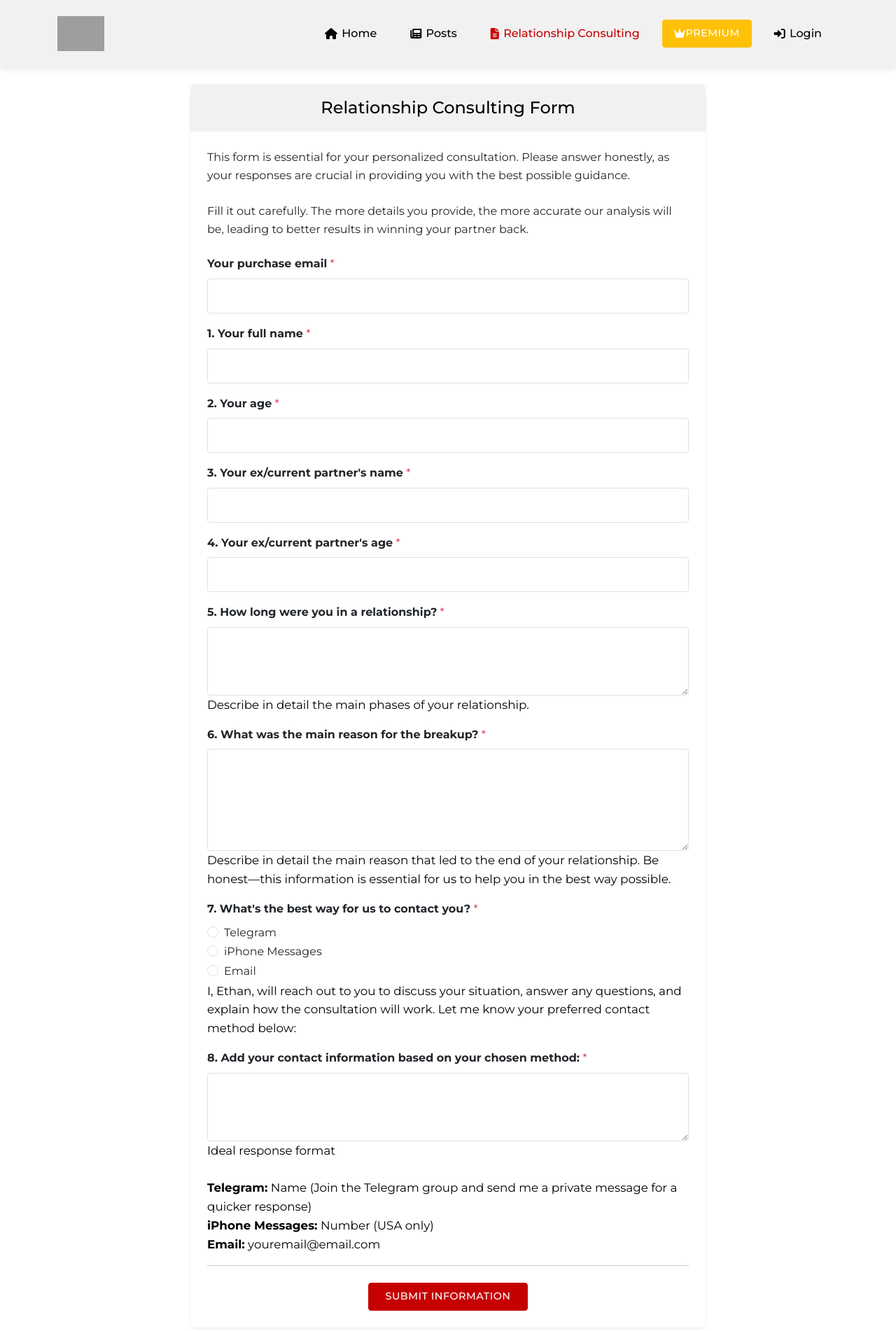
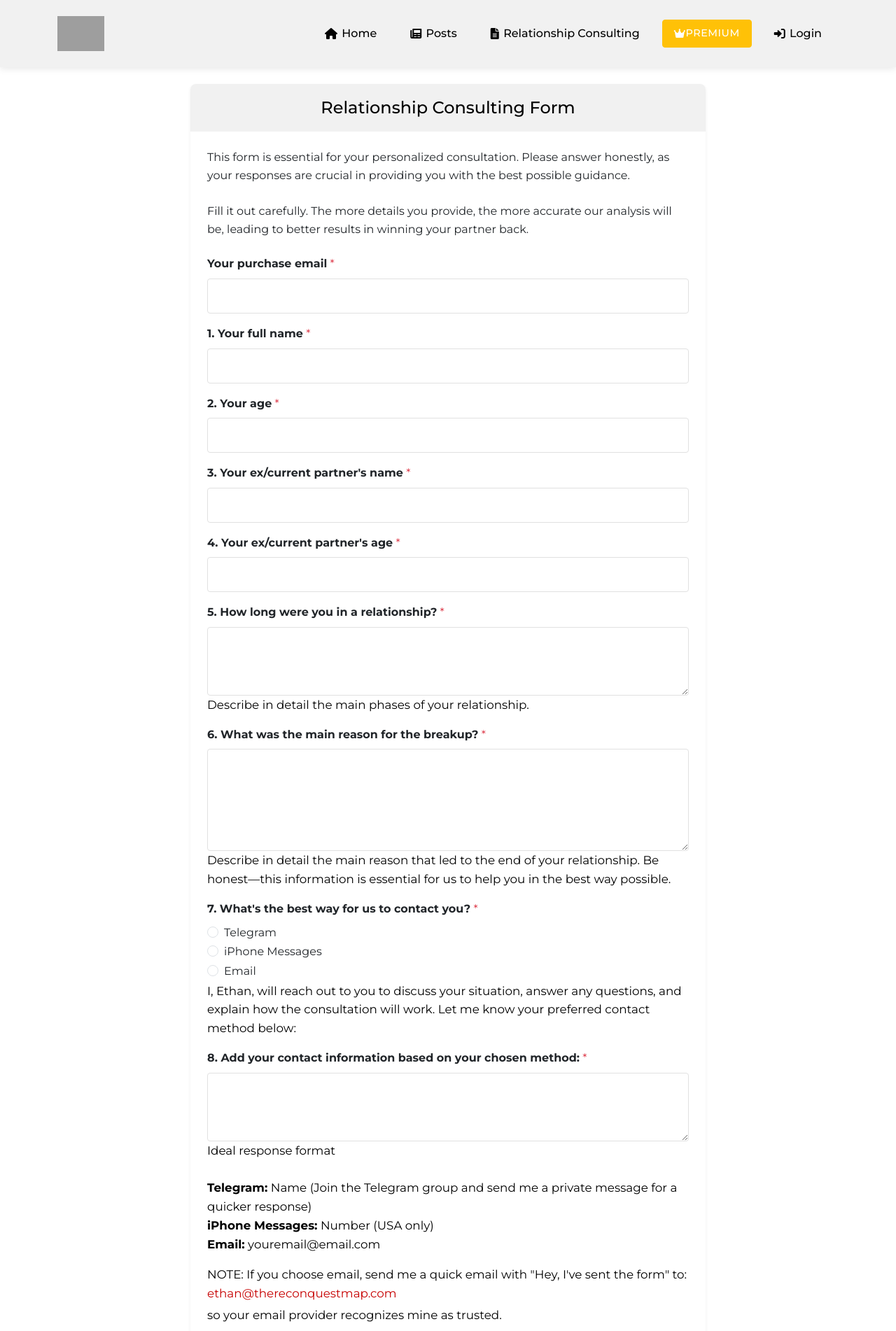
Before and after one commit to joaquimhuelsen1/blog, a Flask app: page /form/blog in a window 1280 px wide. Shown: the top 1902 px of the page at 70% size. Run offline with Flask 2, Linux system fonts and the light colour scheme; parts of the project's set-up code (start-up, migrations or seed data) failed here and were passed over; some libraries are stand-ins or nearby versions; grey boxes are pictures that could not be loaded.

Commit message:
Commit outstanding changes

```diff
--- a/app/static/js/main.js
+++ b/app/static/js/main.js
@@ -12,6 +12,37 @@ document.addEventListener('DOMContentLoaded', function() {
 
     // Hide flash messages after 3 seconds
     setupFlashMessages();
+
+    // --- FINAL LOGIN BUTTON DISABLE LOGIC (No OTP version) ---
+    const loginForm = document.querySelector('form'); // Select the VERY FIRST form on the page
+    // Check if the form exists and its action points to the login route
+    if (loginForm && loginForm.action && loginForm.action.includes('/auth/login')) {
+        console.log("Login form found:", loginForm);
+        loginForm.addEventListener('submit', function(event) {
+            console.log("Submit event detected on form:", this);
+            const submitButton = this.querySelector('input[type="submit"], button[type="submit"]');
+            if (submitButton && !submitButton.disabled) {
+                 console.log("Disabling button, setting text to LOADING..., and applying styles...");
+                 submitButton.disabled = true;
+                 // Set text to LOADING... for both input and button types
+                 if (submitButton.tagName === 'INPUT') {
+                     submitButton.value = 'LOADING...';
+                 }
+                 else {
+                     submitButton.textContent = 'LOADING...'; // Use textContent for button
+                 }
+                 // Apply the standard primary button loading style
+                 submitButton.style.backgroundColor = '#C60000';
+                 submitButton.style.borderColor = '#C60000'; // Also set border color for consistency
+                 submitButton.style.color = '#FFFFFF';
+            } else {
+                 console.log("Button already disabled or not found");
+            }
+        });
+    } else {
+        console.log("Login form not found on the page.");
+    }
+    // --- END FINAL LOGIN BUTTON DISABLE LOGIC ---
 
     // Improve mobile menu transition
     const navbarToggler = document.querySelector('.navbar-toggler');
--- a/app/templates/auth/login.html
+++ b/app/templates/auth/login.html
@@ -18,7 +18,7 @@
                     {% if otp_sent %}
                         {# --- Show OTP Verification Form --- #}
                         <p class="text-center mb-3">A login code has been sent to <strong>{{ email }}</strong>.</p>
-                        <form method="POST" action="{{ url_for('auth.login') }}">
+                        <form method="POST" action="{{ url_for('auth.login') }}" data-login-url="{{ url_for('auth.login') }}">
                             {{ otp_form.hidden_tag() if otp_form else '' }}
                             <div class="form-group mb-3">
                                 {{ otp_form.otp.label(class="form-label") }}
@@ -38,7 +38,7 @@
                         </div>
                     {% else %}
                         {# --- Show Email Form --- #}
-                        <form method="POST" action="{{ url_for('auth.login') }}">
+                        <form method="POST" action="{{ url_for('auth.login') }}" id="login-form" data-login-url="{{ url_for('auth.login') }}">
                             {# {{ login_form.hidden_tag() if login_form else '' }} # Try explicit field instead #}
                             <input type="hidden" name="csrf_token" value="{{ csrf_token() }}"/> {# EXPLICIT CSRF FIELD #}
                             <div class="form-group mb-3">
--- a/app/templates/base.html
+++ b/app/templates/base.html
@@ -135,7 +135,12 @@
                     <li class="nav-item">
                         {# Define UTM parameters for the menu link with new standard #}
                         {% set menu_utm = "utm_source=blog&utm_medium=internal&utm_campaign=2025-consultoria&utm_content=menu-principal" %}
+                        <!-- Comentado para teste
                         <a class="nav-link {% if request.endpoint and request.endpoint == 'main.blog_form' %}active{% endif %}" href="{{ url_for('main.blog_form') }}?{{ menu_utm }}">
+                            <i class="fas fa-file-alt"></i> Relationship Consulting
+                        </a>
+                        -->
+                        <a class="nav-link" href="/form/blog?{{ menu_utm }}"> <!-- Link direto temporário -->
                             <i class="fas fa-file-alt"></i> Relationship Consulting
                         </a>
                     </li>
@@ -245,6 +250,9 @@
     </footer>
     {% endif %}
 
+    {# Adicionar jQuery via CDN ANTES de main.js #}
+    <script src="https://ajax.googleapis.com/ajax/libs/jquery/3.7.1/jquery.min.js"></script>
+
     <script src="https://cdn.jsdelivr.net/npm/bootstrap@5.3.0/dist/js/bootstrap.bundle.min.js"></script>
     <script src="/static/js/main.js"></script>
     {% block extra_js %}{% endblock %}
--- a/app/templates/forms/member_form.html
+++ b/app/templates/forms/member_form.html
@@ -141,12 +141,40 @@
                             {% endif %}
                         </div>
 
+                        <!-- Moved User provided text block -->
+                        <div class="mt-3 text-muted" style="font-size: 1.05em; color: #000000 !important;">
+                            <p class="mb-1">
+                                NOTE: If you choose email, send me a quick email with "Hey, I've sent the form" to:
+                                <a href="mailto:ethan@thereconquestmap.com">ethan@thereconquestmap.com</a>
+                            </p>
+                            <p class="mb-0">
+                                so your email provider recognizes mine as trusted.
+                            </p>
+                            <p class="mt-2 mb-0">
+                                Once you send the email, I’ll confirm receipt within 24 hours — though I usually reply to this first message within a few hours. So keep an eye on your inbox, promotions tab, or spam folder.
+
+
+
+
+
+
+
+
+                            </p>
+                        </div>
+                        <!-- End Moved User provided text block -->
+
                         <hr>
 
                         <!-- Centered Submit Button -->
                         <div class="text-center mt-4">
                             {{ form.submit(class="btn btn-primary btn-lg") }}
                         </div>
+
+                        <!-- User provided text block -->
+                        <!-- THIS BLOCK IS MOVED ABOVE -->
+                        <!-- End User provided text block -->
+
                     </form>
                 {% endif %}
                 {# --- End Conditional Display --- #}
```
Also changed, not shown: app/routes/main.py (+3 -6 lines), app/routes/auth.py (line endings or trailing spaces).
